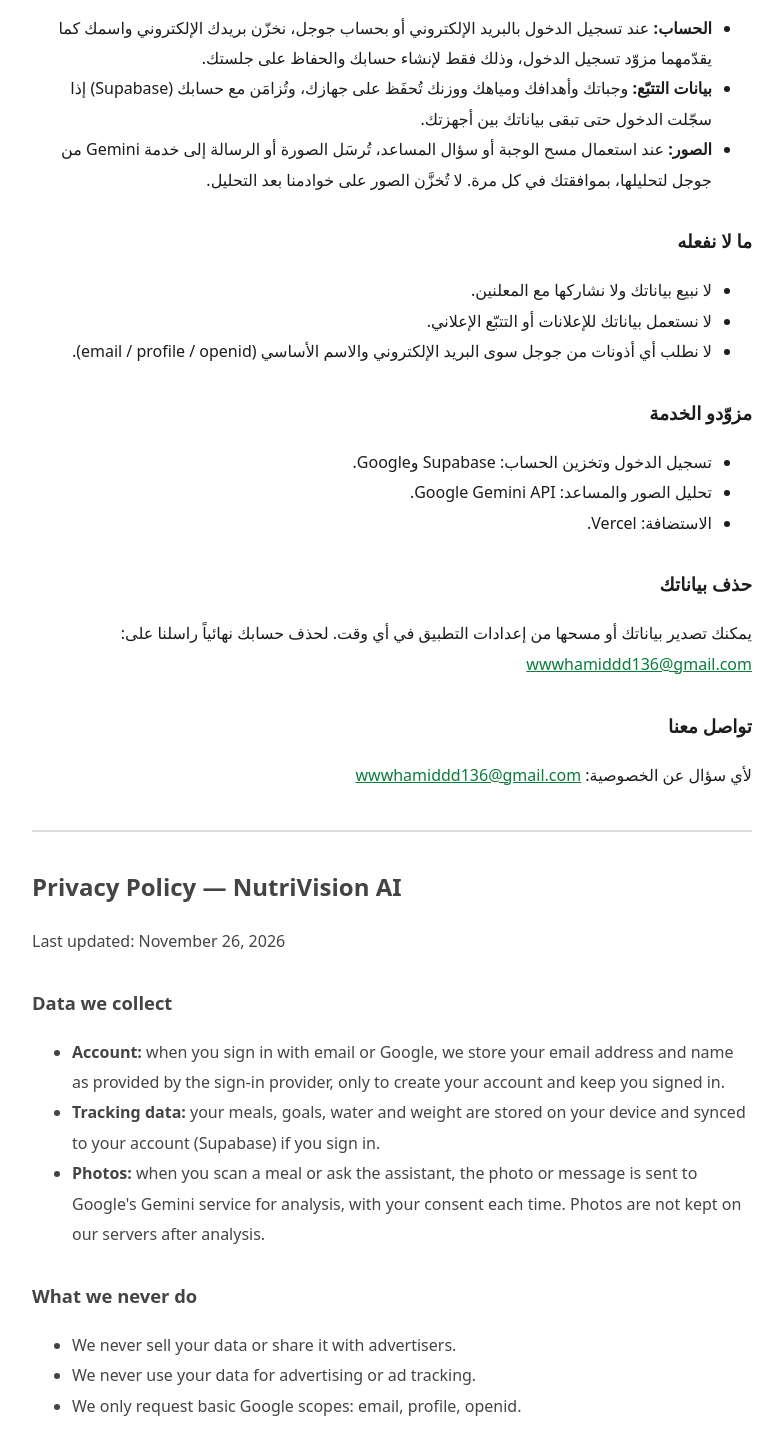
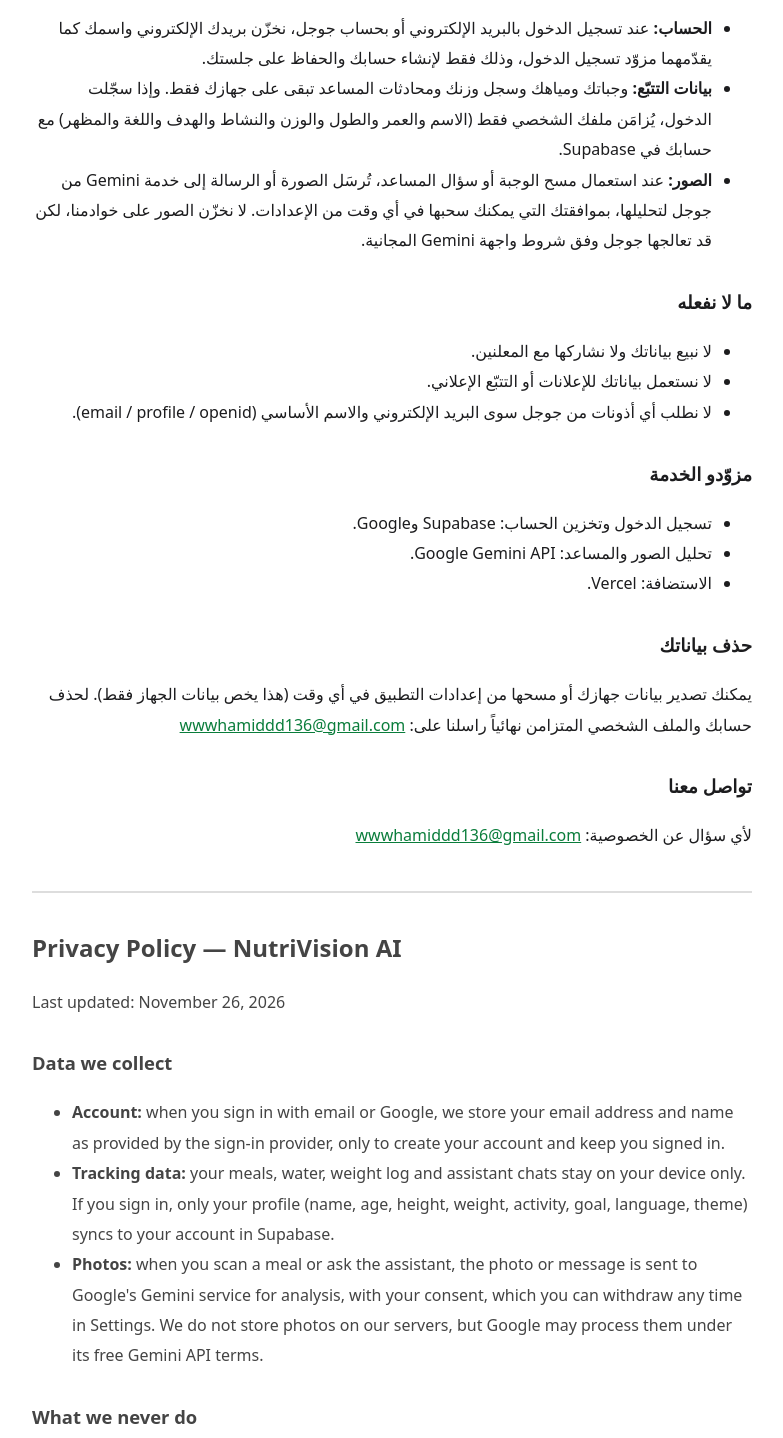
Before and after one commit to wwwhamiddd136-cloud/nutrivision, a plain HTML site: page privacy.html in a window 1280 px wide. Shown: the part 200-1638 px from the top of the page, without its empty margins (248-1031 px from the left). Drawn offline with Linux system fonts and the light colour scheme.

Commit message:
privacy.html: wording matches app behavior

```diff
--- a/privacy.html
+++ b/privacy.html
@@ -17,8 +17,8 @@ a{color:#0a7d3b}
 <h2>البيانات التي نجمعها</h2>
 <ul>
 <li><strong>الحساب:</strong> عند تسجيل الدخول بالبريد الإلكتروني أو بحساب جوجل، نخزّن بريدك الإلكتروني واسمك كما يقدّمهما مزوّد تسجيل الدخول، وذلك فقط لإنشاء حسابك والحفاظ على جلستك.</li>
-<li><strong>بيانات التتبّع:</strong> وجباتك وأهدافك ومياهك ووزنك تُحفَظ على جهازك، وتُزامَن مع حسابك (Supabase) إذا سجّلت الدخول حتى تبقى بياناتك بين أجهزتك.</li>
-<li><strong>الصور:</strong> عند استعمال مسح الوجبة أو سؤال المساعد، تُرسَل الصورة أو الرسالة إلى خدمة Gemini من جوجل لتحليلها، بموافقتك في كل مرة. لا تُخزَّن الصور على خوادمنا بعد التحليل.</li>
+<li><strong>بيانات التتبّع:</strong> وجباتك ومياهك وسجل وزنك ومحادثات المساعد تبقى على جهازك فقط. وإذا سجّلت الدخول، يُزامَن ملفك الشخصي فقط (الاسم والعمر والطول والوزن والنشاط والهدف واللغة والمظهر) مع حسابك في Supabase.</li>
+<li><strong>الصور:</strong> عند استعمال مسح الوجبة أو سؤال المساعد، تُرسَل الصورة أو الرسالة إلى خدمة Gemini من جوجل لتحليلها، بموافقتك التي يمكنك سحبها في أي وقت من الإعدادات. لا نخزّن الصور على خوادمنا، لكن قد تعالجها جوجل وفق شروط واجهة Gemini المجانية.</li>
 </ul>
 <h2>ما لا نفعله</h2>
 <ul>
@@ -33,7 +33,7 @@ a{color:#0a7d3b}
 <li>الاستضافة: Vercel.</li>
 </ul>
 <h2>حذف بياناتك</h2>
-<p>يمكنك تصدير بياناتك أو مسحها من إعدادات التطبيق في أي وقت. لحذف حسابك نهائياً راسلنا على: <a href="mailto:wwwhamiddd136@gmail.com">wwwhamiddd136@gmail.com</a></p>
+<p>يمكنك تصدير بيانات جهازك أو مسحها من إعدادات التطبيق في أي وقت (هذا يخص بيانات الجهاز فقط). لحذف حسابك والملف الشخصي المتزامن نهائياً راسلنا على: <a href="mailto:wwwhamiddd136@gmail.com">wwwhamiddd136@gmail.com</a></p>
 <h2>تواصل معنا</h2>
 <p>لأي سؤال عن الخصوصية: <a href="mailto:wwwhamiddd136@gmail.com">wwwhamiddd136@gmail.com</a></p>
 
@@ -43,8 +43,8 @@ a{color:#0a7d3b}
 <h2>Data we collect</h2>
 <ul>
 <li><strong>Account:</strong> when you sign in with email or Google, we store your email address and name as provided by the sign-in provider, only to create your account and keep you signed in.</li>
-<li><strong>Tracking data:</strong> your meals, goals, water and weight are stored on your device and synced to your account (Supabase) if you sign in.</li>
-<li><strong>Photos:</strong> when you scan a meal or ask the assistant, the photo or message is sent to Google's Gemini service for analysis, with your consent each time. Photos are not kept on our servers after analysis.</li>
+<li><strong>Tracking data:</strong> your meals, water, weight log and assistant chats stay on your device only. If you sign in, only your profile (name, age, height, weight, activity, goal, language, theme) syncs to your account in Supabase.</li>
+<li><strong>Photos:</strong> when you scan a meal or ask the assistant, the photo or message is sent to Google's Gemini service for analysis, with your consent, which you can withdraw any time in Settings. We do not store photos on our servers, but Google may process them under its free Gemini API terms.</li>
 </ul>
 <h2>What we never do</h2>
 <ul>
@@ -59,7 +59,7 @@ a{color:#0a7d3b}
 <li>Hosting: Vercel.</li>
 </ul>
 <h2>Deleting your data</h2>
-<p>You can export or erase your data any time from the app settings. To delete your account permanently, email <a href="mailto:wwwhamiddd136@gmail.com">wwwhamiddd136@gmail.com</a>.</p>
+<p>You can export or erase your on-device data any time from the app settings (this covers device data only). To delete your account and synced profile permanently, email <a href="mailto:wwwhamiddd136@gmail.com">wwwhamiddd136@gmail.com</a>.</p>
 <h2>Contact</h2>
 <p>Privacy questions: <a href="mailto:wwwhamiddd136@gmail.com">wwwhamiddd136@gmail.com</a></p>
 </div>
```
